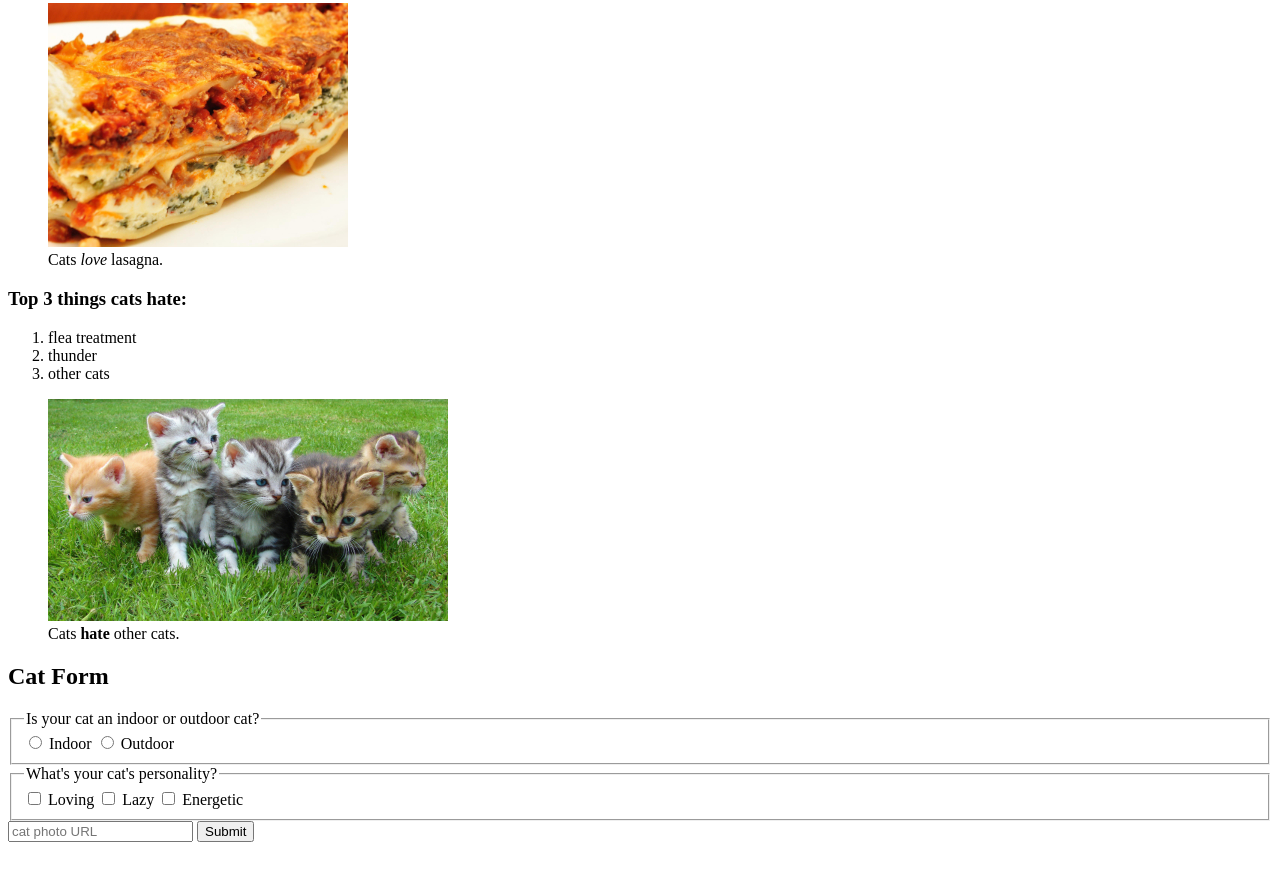
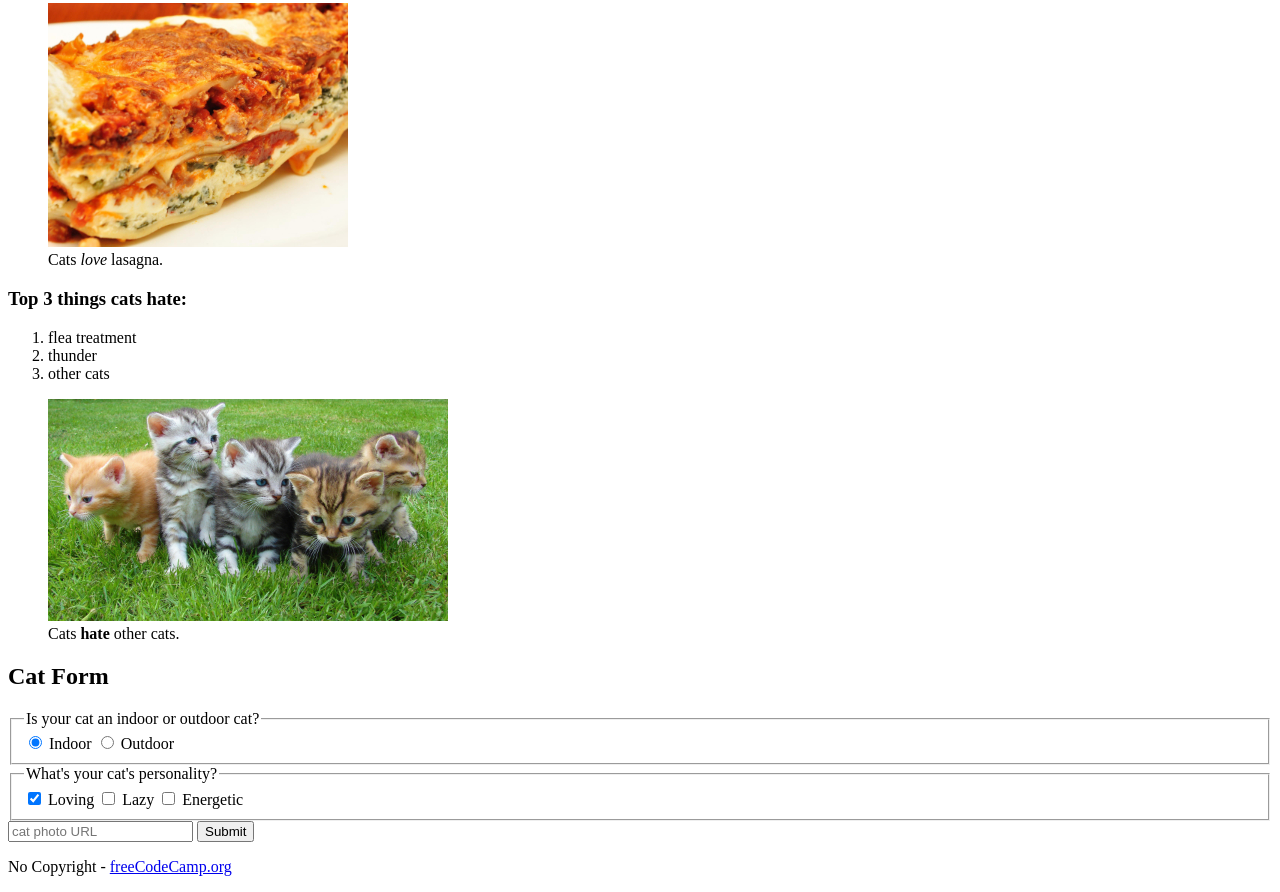
Before and after one commit to joshkowalski/fcc-catphotoapp, a plain HTML site: page index.html in a window 1280 px wide. Shown: the part 620-1512 px from the top of the page. Before the commit the page ends 1470 px from the top, so only its background shows below. Drawn offline with Linux system fonts and the light colour scheme.

Commit message:
Create steps sixty-one to sixty-nine. Finish webpage

```diff
--- a/index.html
+++ b/index.html
@@ -4,7 +4,7 @@
 <head>
 
     <meta charset="UTF-8">
-    <title>Cat Photo App</title>
+    <title>CatPhotoApp</title>
 
 </head>
 
@@ -53,12 +53,12 @@
             <form action="https://freecatphotoapp.com/submit-cat-photo">
                 <fieldset>
                     <legend>Is your cat an indoor or outdoor cat?</legend>
-                    <label><input type="radio" id="indoor" value="indoor" name="indoor-outdoor"> Indoor</label>
+                    <label><input type="radio" id="indoor" value="indoor" name="indoor-outdoor" checked> Indoor</label>
                     <label><input type="radio" id="outdoor" value="outdoor" name="indoor-outdoor"> Outdoor</label>
                 </fieldset>
                 <fieldset>
                     <legend>What's your cat's personality?</legend>
-                    <input type="checkbox" id="loving" name="personality" value="loving"> <label for="loving">Loving</label>
+                    <input type="checkbox" id="loving" name="personality" value="loving" checked> <label for="loving">Loving</label>
                     <input type="checkbox" id="lazy" name="personality" value="lazy"> <label for="lazy">Lazy</label>
                     <input type="checkbox" id="energetic" name="personality" value="energetic"> <label for="energetic">Energetic</label>
                 </fieldset>
@@ -69,6 +69,11 @@
         </section>
 
     </main>
+
+<footer>
+    <p>No Copyright - <a href="https://www.freecodecamp.org">freeCodeCamp.org</a></p>
+</footer>
+
 </body>
 
 </html>
```
